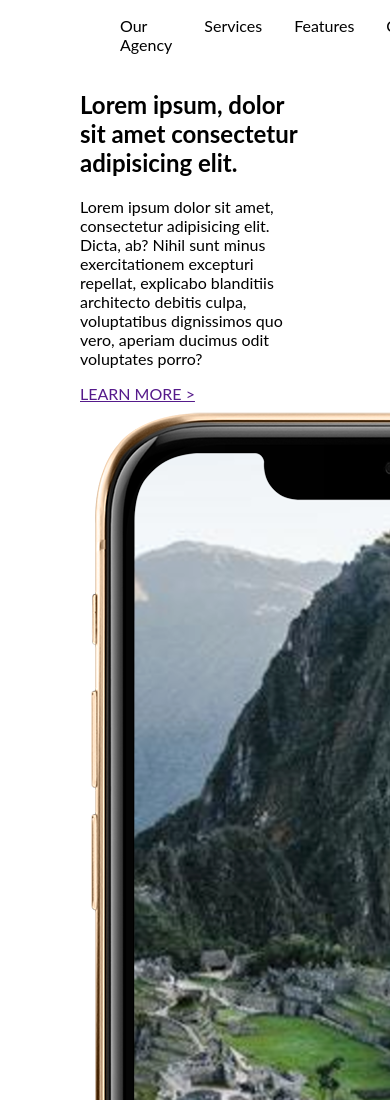
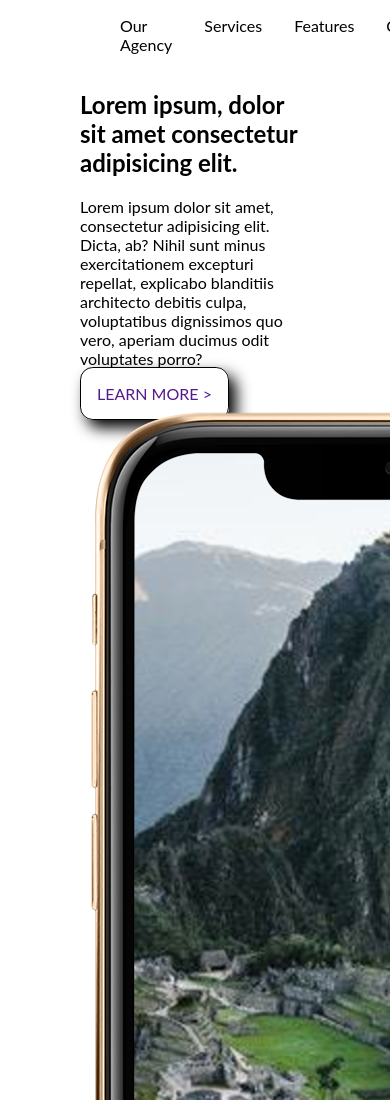
Before and after one commit to NiaNia2/travel_together, a website: page index.html in a window 390 px wide. Shown: the top 1100 px of the page. Drawn offline with Linux system fonts and the light colour scheme.

Commit message:
ajout section phone html scss

```diff
--- /dev/null
+++ b/assets/scss/components/_button.scss
@@ -0,0 +1,8 @@
+.btn {
+    border: 1px solid black;
+    border-radius: 0.8rem;
+    background-color: white;
+    box-shadow: 7px 8px 15px 0px #000000;
+    text-decoration: none;
+    padding: 1rem;
+}
--- a/assets/scss/style.scss
+++ b/assets/scss/style.scss
@@ -1,2 +1,3 @@
 @use "layout/header";
 @use "base/utilities";
+@use "components/button";
--- a/index.html
+++ b/index.html
@@ -23,15 +23,15 @@
         </nav>
     </header>
     <main>
-        <section>
-            <div>
+        <section id="phone">
+            <div class="phone-text">
                 <h1>Lorem ipsum, dolor sit amet consectetur adipisicing elit.</h1>
                 <p>Lorem ipsum dolor sit amet, consectetur adipisicing elit. Dicta, ab? Nihil sunt minus exercitationem
                     excepturi repellat, explicabo blanditiis architecto debitis culpa, voluptatibus dignissimos quo
                     vero, aperiam ducimus odit voluptates porro?</p>
-                <a href="">LEARN MORE > </a>
+                <a class="btn" href="">LEARN MORE > </a>
             </div>
-            <div>
+            <div class="i-phone">
                 <img src="assets/img/mockup-travel-iphone.png" alt="">
             </div>
         </section>
```
Also changed, not shown: assets/css/style.css, 1 other file.
